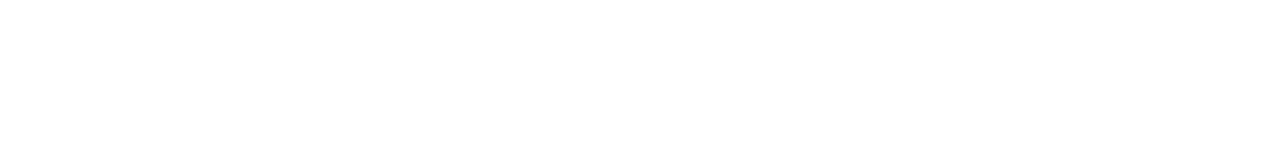
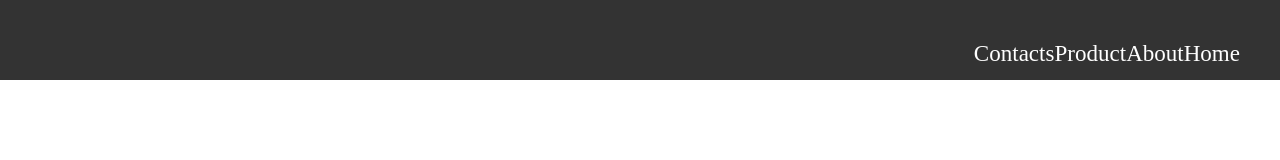
Before and after one commit to voltaire-rabino00/Online-Shop, a plain HTML site: page HTML FILE/index.html in a window 1280 px wide. Drawn offline with Linux system fonts and the light colour scheme.

Commit message:
Progress na bhie

```diff
--- a/CSS FILE/style.css
+++ b/CSS FILE/style.css
@@ -0,0 +1,29 @@
+* {
+    font-size: 1.2rem;
+    padding: 0;
+    margin: 0;
+    text-decoration: none;
+    box-sizing: border-box;
+    list-style-type: none;
+}
+body {
+    height: 100vh;
+    width: 100%;
+}
+.header {
+    padding: 10px;
+    margin: auto;
+    background-color: #333;
+}
+.navbar {
+    padding: 30px;
+}
+li {
+    float: right;
+}
+li a {
+    display: block;
+
+    color: white;
+    text-align: center;
+}
--- a/HTML FILE/index.html
+++ b/HTML FILE/index.html
@@ -8,9 +8,26 @@
 </head>
 <body>
 
+    <!-- Header -->
+    <header class="header">
+        <nav class="navbar">
+            <ul>
+                <li><a href="#">Home</a></li>
+                <li><a href="#">About</a></li>
+                <li><a href="#">Product</a></li>
+                <li><a href="#">Contacts</a></li>
+            </ul>
+        </nav>
+    </header>
+
+    <section class=""></section>
 
 
+    <footer>
+        <div class="foot">
 
+        </div>
+    </footer>
     <script src="/JAVASCRIPT FILE/app.js"></script>
 </body>
 </html>
```
